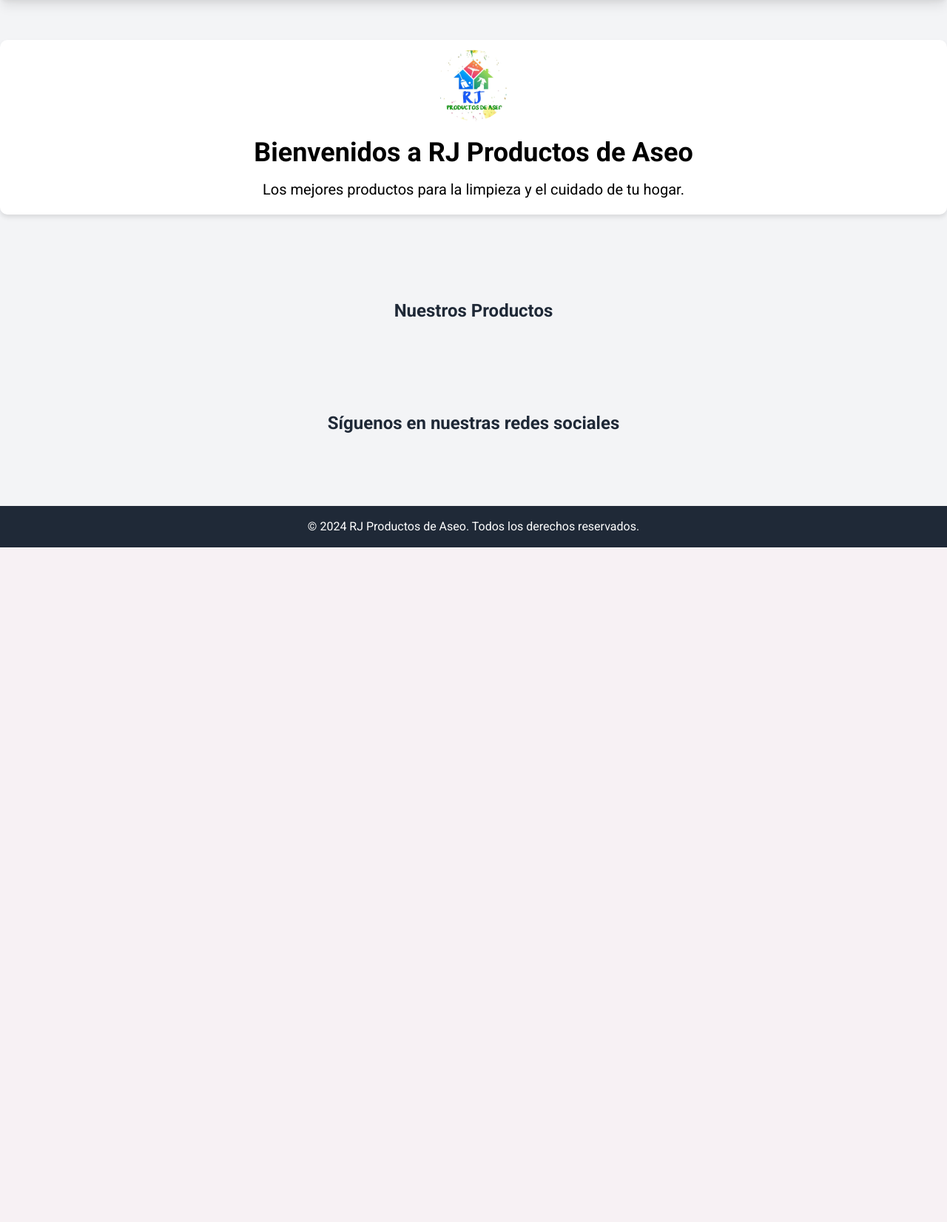
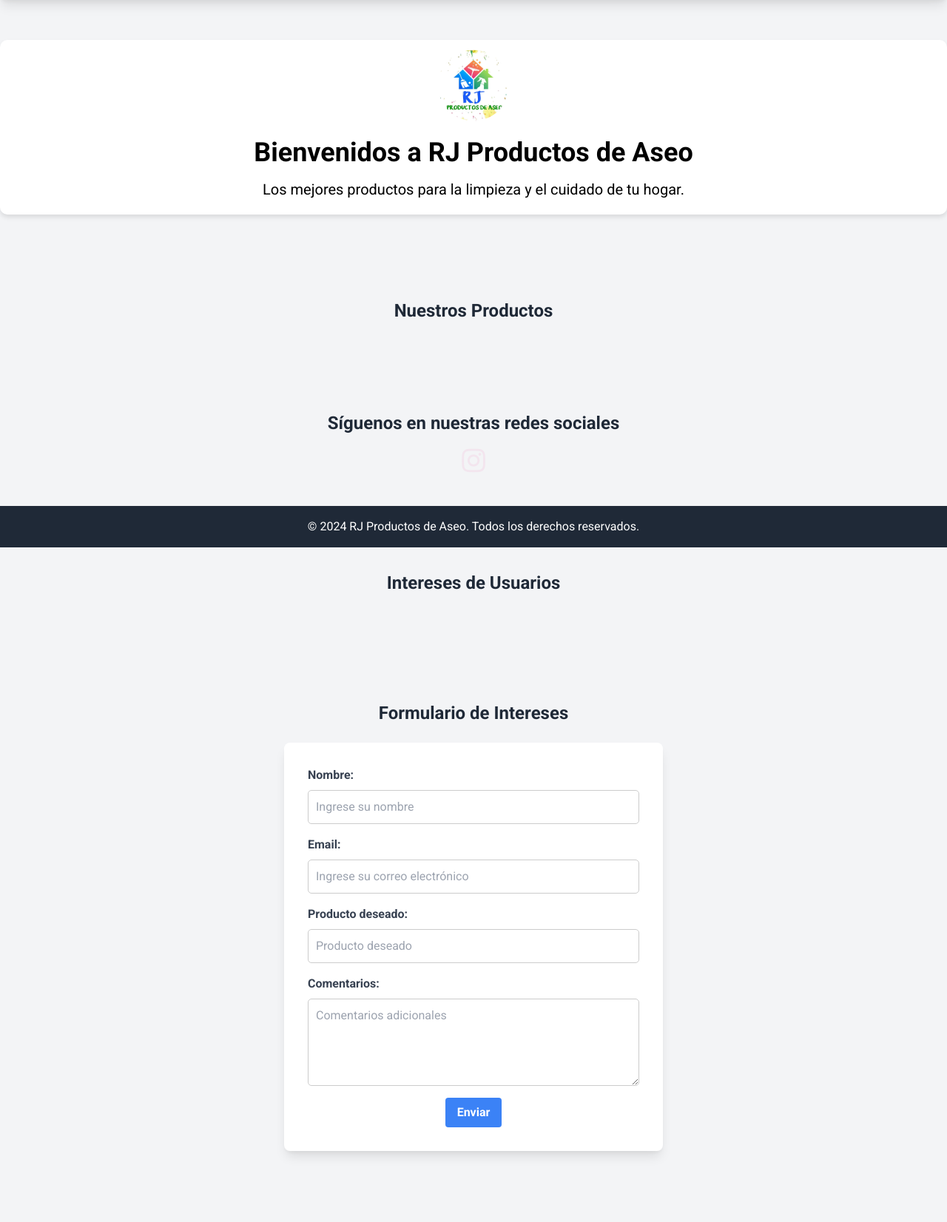
Before and after one commit to RichardsAGonzalezP/rjproductosdeaseo, a Django app: page / in a window 1280 px wide. Shown: the part 60-1712 px from the top of the page at 74% size. Before the commit the page ends 800 px from the top, so only its background shows below. Run offline with Django 5.2, Linux system fonts and the light colour scheme; data that the repository does not hold is empty; some libraries are stand-ins or nearby versions.

Commit message:
Mejoras del proyecto y nuevas implementaciones

```diff
--- a/catalogo/forms.py
+++ b/catalogo/forms.py
@@ -1,6 +1,5 @@
-# forms.py en catalogo/
 from django import forms
-from .models import Producto, Categoria, ProductoImagen
+from .models import Producto, Categoria, ProductoImagen, Interes
 from crispy_forms.helper import FormHelper
 from crispy_forms.layout import Submit
 
@@ -29,3 +28,14 @@
         self.helper = FormHelper()
         self.helper.form_method = 'post'
         self.helper.add_input(Submit('submit', 'Guardar'))
+
+class InteresForm(forms.ModelForm):
+    class Meta:
+        model = Interes
+        fields = ['nombre', 'email', 'producto_deseado', 'comentarios']
+        widgets = {
+            'nombre': forms.TextInput(attrs={'placeholder': 'Ingrese su nombre'}),
+            'email': forms.EmailInput(attrs={'placeholder': 'Ingrese su correo electrónico'}),
+            'producto_deseado': forms.TextInput(attrs={'placeholder': 'Producto deseado'}),
+            'comentarios': forms.Textarea(attrs={'placeholder': 'Comentarios adicionales', 'rows': 5}),
+        }
--- a/catalogo/models.py
+++ b/catalogo/models.py
@@ -1,4 +1,3 @@
-# models.py en catalogo/
 from django.db import models
 
 class Categoria(models.Model):
@@ -31,9 +30,11 @@
         return self.nombre
 
 class Interes(models.Model):
-    usuario = models.ForeignKey(Usuario, on_delete=models.CASCADE)
-    producto = models.ForeignKey(Producto, on_delete=models.CASCADE)
+    nombre = models.CharField(max_length=255, default='Nombre Predeterminado')
+    email = models.EmailField(default='example@example.com')
+    producto_deseado = models.CharField(max_length=255)
     comentarios = models.TextField()
+    fecha = models.DateTimeField(auto_now_add=True)
 
     def __str__(self):
-        return f"{self.usuario.nombre} interesado en {self.producto.nombre}"
+        return f"Interes de {self.nombre} en {self.producto_deseado}"
--- a/catalogo/static/catalogo/css/index.css
+++ b/catalogo/static/catalogo/css/index.css
@@ -135,9 +135,52 @@
 }
 
 .close:hover,
-.close:focus
-{
+.close:focus {
     color: #bbb;
     text-decoration: none;
     cursor: pointer;
 }
+
+.interes-card {
+    position: relative;
+    overflow: hidden;
+    background: white;
+    padding: 20px;
+    border-radius: 10px;
+    box-shadow: 0 4px 6px rgba(0, 0, 0, 0.1);
+    transition: transform 0.3s, box-shadow 0.3s;
+}
+
+.interes-card:hover {
+    transform: translateY(-10px);
+    box-shadow: 0 10px 20px rgba(0, 0, 0, 0.2);
+}
+
+/* Animaciones y mejoras visuales */
+[data-aos="fade-up"] {
+    opacity: 0;
+    transform: translateY(20px);
+    transition: opacity 0.6s ease, transform 0.6s ease;
+}
+
+[data-aos="fade-up"].aos-animate {
+    opacity: 1;
+    transform: translateY(0);
+}
+
+.form-input, .form-textarea {
+    border: 1px solid #ccc;
+    padding: 10px;
+    border-radius: 5px;
+}
+
+.form-input:focus, .form-textarea:focus {
+    outline: none;
+    border-color: #3182ce;
+    box-shadow: 0 0 0 3px rgba(66, 153, 225, 0.5);
+}
+
+.form-input, .form-textarea {
+    width: 100%;
+    transition: box-shadow 0.3s ease, border-color 0.3s ease;
+}
--- a/catalogo/templates/catalogo/index.html
+++ b/catalogo/templates/catalogo/index.html
@@ -44,6 +44,45 @@
     </a>
 </div>
 
+<div class="container mx-auto py-16 text-center" data-aos="fade-up">
+    <h2 class="text-2xl font-bold mb-4">Intereses de Usuarios</h2>
+    <div class="grid grid-cols-1 sm:grid-cols-2 lg:grid-cols-4 gap-6">
+        {% for interes in intereses %}
+            <div class="interes-card bg-white rounded-lg shadow-lg p-4" data-aos="fade-up" data-aos-delay="{{ forloop.counter0|add:"50" }}">
+                <h3 class="text-lg font-bold">{{ interes.producto_deseado }}</h3>
+                <p>{{ interes.comentarios }}</p>
+                <p class="text-gray-600 text-sm">Por: {{ interes.nombre }}</p>
+            </div>
+        {% endfor %}
+    </div>
+</div>
+
+<div class="container mx-auto py-16" data-aos="fade-up">
+    <h2 class="text-2xl font-bold text-center mb-6">Formulario de Intereses</h2>
+    <form method="post" action="{% url 'agregar_interes' %}" class="max-w-lg mx-auto bg-white p-8 rounded-lg shadow-lg" data-aos="fade-up">
+        {% csrf_token %}
+        <div class="mb-4">
+            <label for="id_nombre" class="block text-gray-700 font-bold mb-2">Nombre:</label>
+            <input type="text" id="id_nombre" name="nombre" class="form-input block w-full" placeholder="Ingrese su nombre">
+        </div>
+        <div class="mb-4">
+            <label for="id_email" class="block text-gray-700 font-bold mb-2">Email:</label>
+            <input type="email" id="id_email" name="email" class="form-input block w-full" placeholder="Ingrese su correo electrónico">
+        </div>
+        <div class="mb-4">
+            <label for="id_producto_deseado" class="block text-gray-700 font-bold mb-2">Producto deseado:</label>
+            <input type="text" id="id_producto_deseado" name="producto_deseado" class="form-input block w-full" placeholder="Producto deseado">
+        </div>
+        <div class="mb-4">
+            <label for="id_comentarios" class="block text-gray-700 font-bold mb-2">Comentarios:</label>
+            <textarea id="id_comentarios" name="comentarios" rows="4" class="form-textarea block w-full" placeholder="Comentarios adicionales"></textarea>
+        </div>
+        <div class="text-center mt-4">
+            <button type="submit" class="bg-blue-500 hover:bg-blue-600 text-white font-bold py-2 px-4 rounded">Enviar</button>
+        </div>
+    </form>
+</div>
+
 <!-- Modal de visualización de imagen -->
 <div id="myModal" class="modal">
     <span class="close">&times;</span>
@@ -54,6 +93,34 @@
 {% block extra_css %}
 <link rel="stylesheet" href="https://unpkg.com/swiper/swiper-bundle.min.css">
 <link rel="stylesheet" href="{% static 'catalogo/css/index.css' %}">
+<style>
+    .form-input, .form-textarea {
+        border: 1px solid #ccc;
+        padding: 10px;
+        border-radius: 5px;
+    }
+    .form-input:focus, .form-textarea:focus {
+        outline: none;
+        border-color: #3182ce;
+        box-shadow: 0 0 0 3px rgba(66, 153, 225, 0.5);
+    }
+    .form-input {
+        width: 100%;
+    }
+    .interes-card {
+        position: relative;
+        overflow: hidden;
+        background: white;
+        padding: 20px;
+        border-radius: 10px;
+        box-shadow: 0 4px 6px rgba(0, 0, 0, 0.1);
+        transition: transform 0.3s, box-shadow 0.3s;
+    }
+    .interes-card:hover {
+        transform: translateY(-10px);
+        box-shadow: 0 10px 20px rgba(0, 0, 0, 0.2);
+    }
+</style>
 {% endblock %}
 
 {% block extra_js %}
@@ -70,7 +137,7 @@
         window.scrollTo(0, 0);
 
         AOS.init({
-            duration: 2000,
+            duration: 1000,  // Duración de la animación ajustada
             once: true,
             easing: 'ease-in-out',
         });
@@ -79,9 +146,9 @@
         const timeline = gsap.timeline({ defaults: { ease: "power1.out" } });
 
         // Animaciones para el logo
-        timeline.from('.logo', { opacity: 0, scale: 0, duration: 1, rotate: 360 });
-        timeline.from('.text-4xl', { y: -50, opacity: 0, duration: 1 }, "-=0.5");
-        timeline.from('.text-xl', { y: 50, opacity: 0, duration: 1 }, "-=0.5");
+        timeline.from('.logo', { opacity: 0, scale: 0, duration: 0.7, rotate: 360 });
+        timeline.from('.text-4xl', { y: -50, opacity: 0, duration: 0.7 }, "-=0.5");
+        timeline.from('.text-xl', { y: 50, opacity: 0, duration: 0.7 }, "-=0.5");
 
         // Animación constante para el logo
         gsap.to('.logo', {
--- a/catalogo/urls.py
+++ b/catalogo/urls.py
@@ -15,9 +15,8 @@
     path('crear-categoria/', views.crear_categoria, name='crear_categoria'),
     path('editar-categoria/<int:id>/', views.editar_categoria, name='editar_categoria'),
     path('eliminar-categoria/<int:id>/', views.eliminar_categoria, name='eliminar_categoria'),
-    path('interes/', views.interes, name='interes'),
+    path('agregar-interes/', views.agregar_interes, name='agregar_interes'),
     path('profile/', views.profile, name='profile'),
     path('logout_confirm/', views.logout_confirm, name='logout_confirm'),
     path('login/', LoginView.as_view(template_name='catalogo/login.html'), name='login'),
-
 ]
--- a/catalogo/views.py
+++ b/catalogo/views.py
@@ -1,13 +1,15 @@
 from django.shortcuts import render, redirect, get_object_or_404
-from .models import Producto, Categoria, ProductoImagen, Interes, Usuario
+from .models import Producto, Categoria, ProductoImagen, Interes
 from django.contrib.auth.decorators import login_required, user_passes_test
-from .forms import ProductoForm, ProductoImagenForm, CategoriaForm
+from .forms import ProductoForm, ProductoImagenForm, CategoriaForm, InteresForm
 from django.forms import modelformset_factory
 from django.contrib.auth import logout
 
 def index(request):
-    productos = Producto.objects.all().order_by('?')[:4]  # Muestra 4 productos aleatorios
-    return render(request, 'catalogo/index.html', {'productos': productos})
+    productos = Producto.objects.all().order_by('?')[:4]
+    intereses = Interes.objects.all().order_by('-fecha')[:4]  # Mostramos los últimos 4 intereses
+    form = InteresForm()
+    return render(request, 'catalogo/index.html', {'productos': productos, 'intereses': intereses, 'form': form})
 
 def quienes_somos(request):
     return render(request, 'catalogo/quienes_somos.html')
@@ -49,14 +51,13 @@
     categorias = Categoria.objects.all()
     return render(request, 'catalogo/admin_categorias.html', {'categorias': categorias})
 
-def interes(request):
+def agregar_interes(request):
     if request.method == 'POST':
-        usuario = Usuario.objects.get(email=request.POST['email'])
-        producto = Producto.objects.get(id=request.POST['producto_id'])
-        comentario = request.POST['comentario']
-        Interes.objects.create(usuario=usuario, producto=producto, comentarios=comentario)
-        return redirect('index')
-    return render(request, 'catalogo/interes.html')
+        form = InteresForm(request.POST)
+        if form.is_valid():
+            form.save()
+            return redirect('index')
+    return redirect('index')
 
 @login_required
 @user_passes_test(lambda u: u.is_staff)
```
Also changed, not shown: catalogo/static/catalogo/css/quienes_somos.css (+9 -7 lines), catalogo/static/catalogo/js/quienes_somos.js (deleted, +0 -44 lines), catalogo/templates/catalogo/admin_productos.html (+12 -10 lines), catalogo/templates/catalogo/agregar_interes.html (added, +15 -0 lines), catalogo/templates/catalogo/quienes_somos.html (+5 -5 lines), catalogo/migrations/0006_remove_interes_producto_remove_interes_usuario_and_more.py (added), catalogo/static/catalogo/js/catalogo.js (deleted), catalogo/static/catalogo/js/crear_categoria.js (deleted), media/productos/WhatsApp_Image_2024-05-23_at_9.16.00_AM.jpeg (added).
